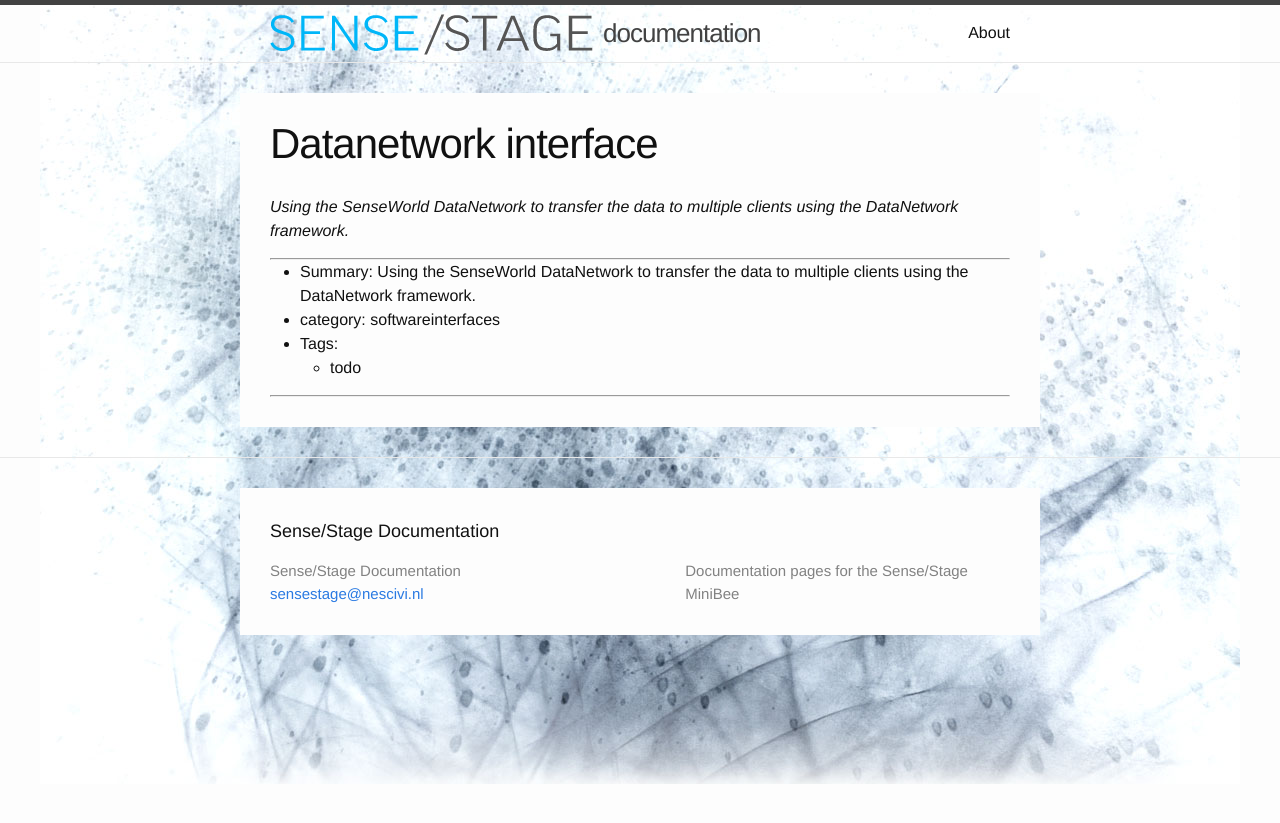
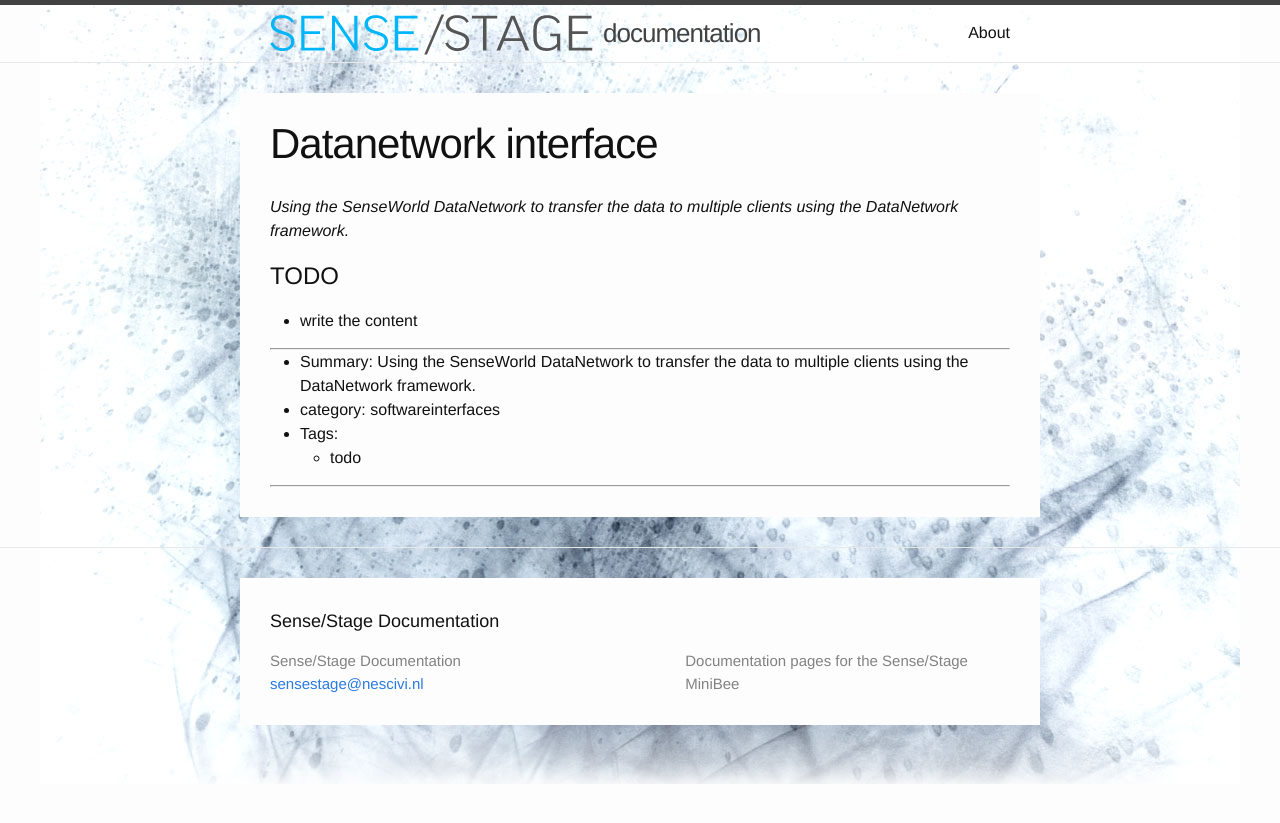
Before and after one commit to SenseStageTeam/sensestage_documentation, a Jekyll site: the page built from _minibee/datanetwork-interface.md, in a window 1280 px wide. Shown: the top 823 px of the page. Built offline with Jekyll 4.4.1, drawn with Linux system fonts in a browser that asks for light colours.

Commit message:
small updates

```diff
--- a/_minibee/datanetwork-interface.md
+++ b/_minibee/datanetwork-interface.md
@@ -9,3 +9,7 @@
 tags:
     - todo
 ---
+
+# TODO
+
+- write the content
```
Also changed, not shown: _minibee/interfacing-with-eyesweb.md (+2 -0 lines), _minibee/reporting-bugs.md (line endings or trailing spaces).
